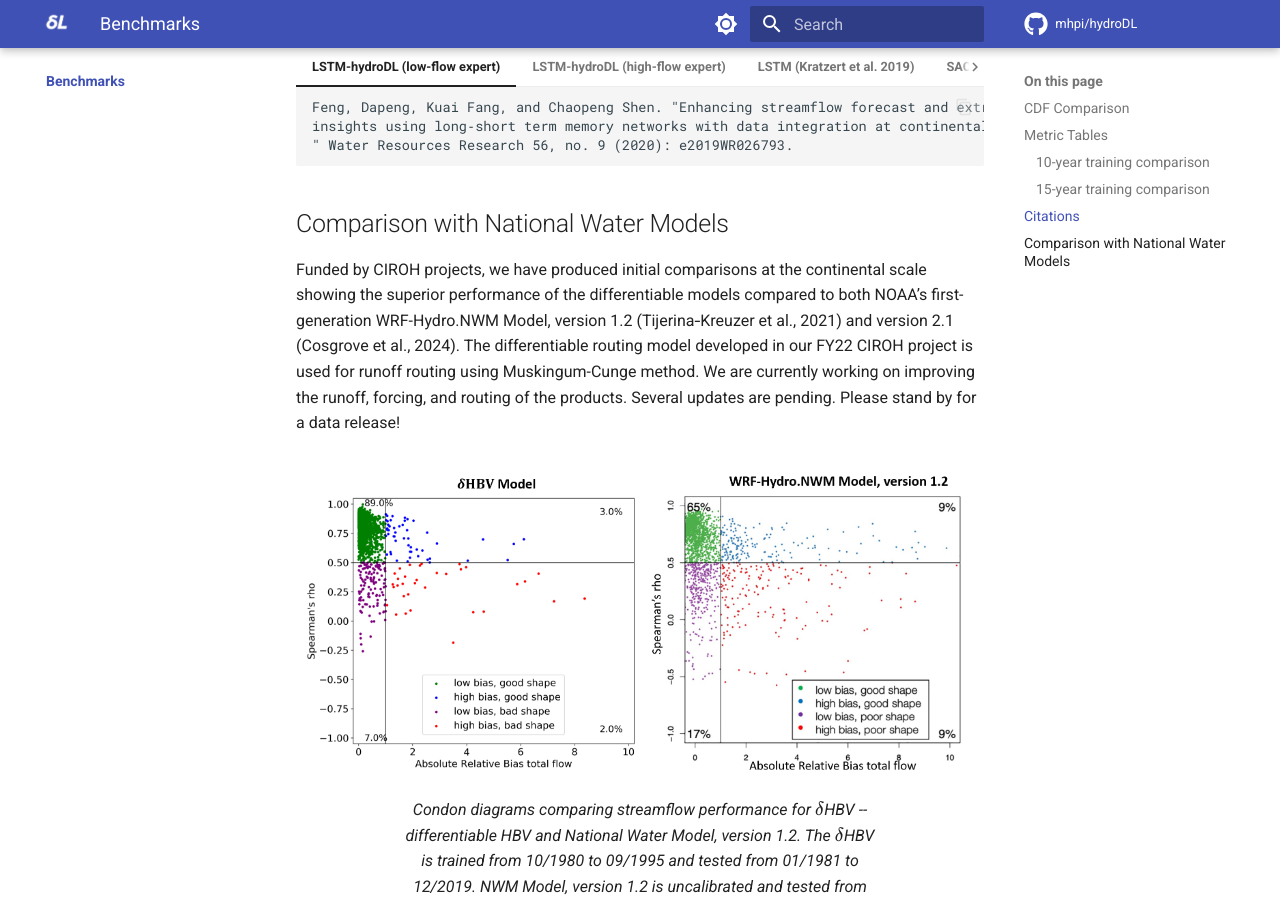
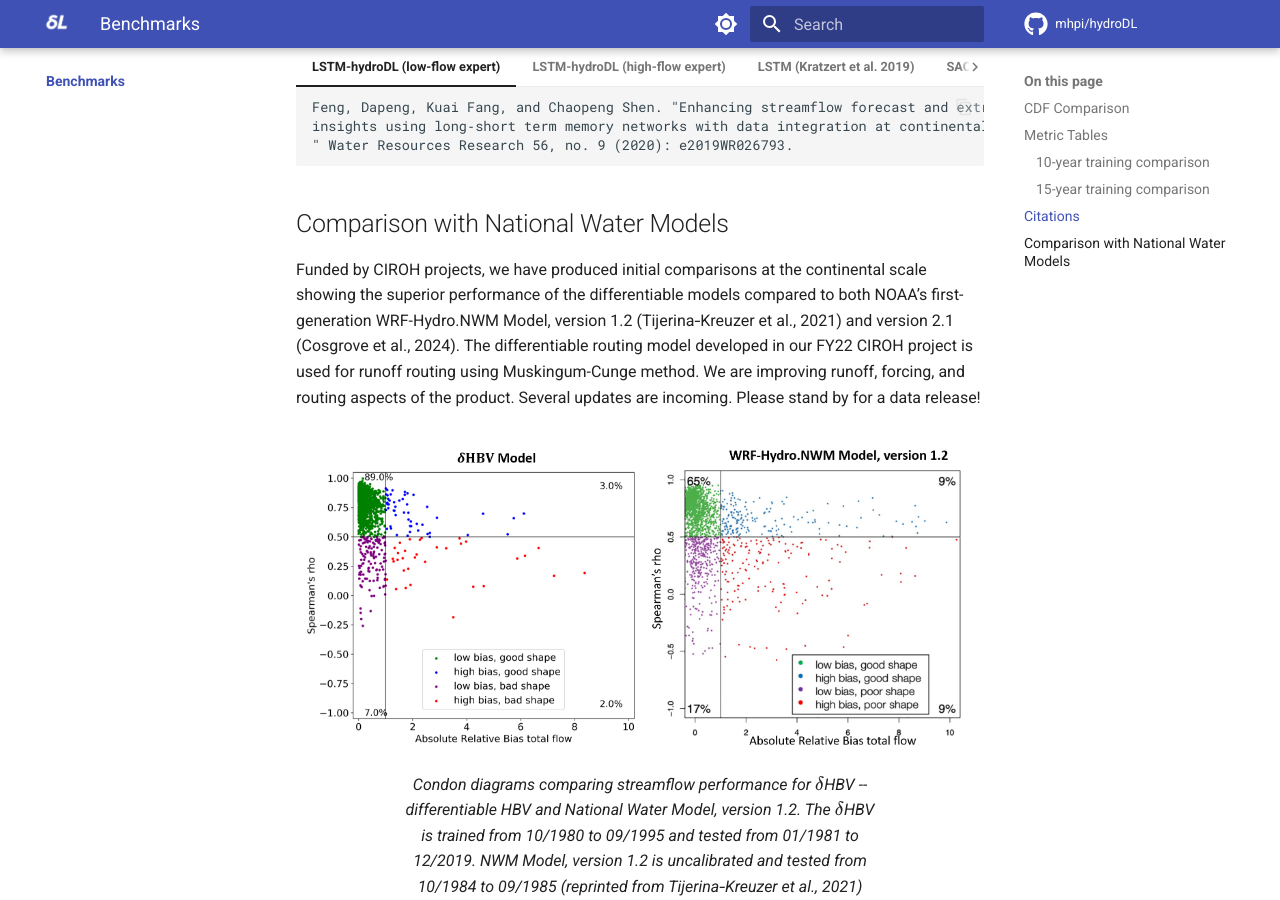
Before and after one commit to mhpi/mhpi.github.io, an MkDocs documentation site: the page built from docs/benchmarks/index.md, in a window 1280 px wide and 900 px high, scrolled down 3536 px. Built offline with MkDocs 1.6.1 and Material for MkDocs 9.7.7, drawn with Linux system fonts in a browser that asks for light colours; a script that is not in the unit is left out; comment, search, counter and statistics services are not loaded.

Commit message:
Update benchmark page

```diff
--- a/docs/benchmarks/index.md
+++ b/docs/benchmarks/index.md
@@ -108,7 +108,7 @@
 </div>
 
 ## Comparison with National Water Models
-Funded by CIROH projects, we have produced initial comparisons at the continental scale showing the superior performance of the differentiable models compared to both NOAA’s first-generation WRF-Hydro.NWM Model, version 1.2 (Tijerina‐Kreuzer et al., 2021) and version 2.1 (Cosgrove et al., 2024). The differentiable routing model developed in our FY22 CIROH project is used for runoff routing using Muskingum-Cunge method. We are currently working on improving the runoff, forcing, and routing of the products. Several updates are pending. Please stand by for a data release!
+Funded by CIROH projects, we have produced initial comparisons at the continental scale showing the superior performance of the differentiable models compared to both NOAA’s first-generation WRF-Hydro.NWM Model, version 1.2 (Tijerina‐Kreuzer et al., 2021) and version 2.1 (Cosgrove et al., 2024). The differentiable routing model developed in our FY22 CIROH project is used for runoff routing using Muskingum-Cunge method. We are improving runoff, forcing, and routing aspects of the product. Several updates are incoming. Please stand by for a data release!
 
 <figure markdown>
   ![NWM1.2](../assets/images/NVM1.2.png){width="750"}
```
